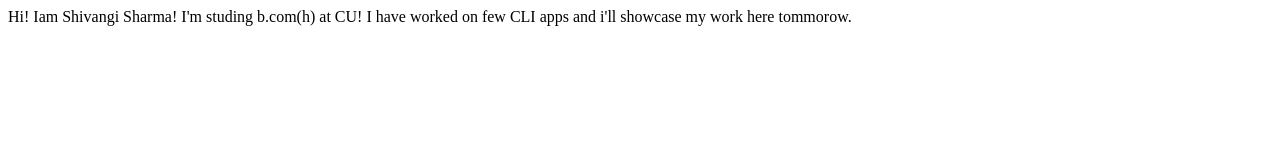
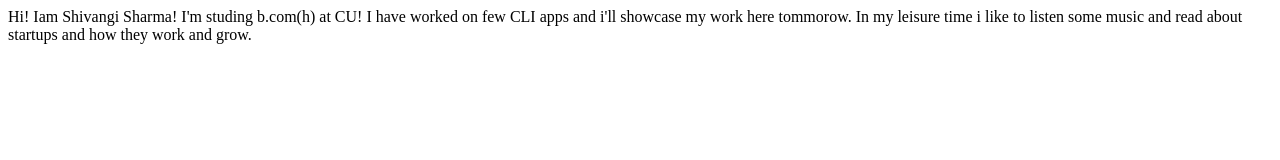
Before and after one commit to shivangisharma01/my-first-website_by-shivangi, a plain HTML site: page index.html in a window 1280 px wide. Drawn offline with Linux system fonts and the light colour scheme.

Commit message:
Update index.html

```diff
--- a/index.html
+++ b/index.html
@@ -11,5 +11,7 @@
   I'm studing b.com(h) at CU!
 
   I have worked on  few CLI apps and i'll showcase my work here  tommorow.
+
+  In my leisure time i like to listen some music and read about startups and how they work and grow.
 </body>
 </html>
```
